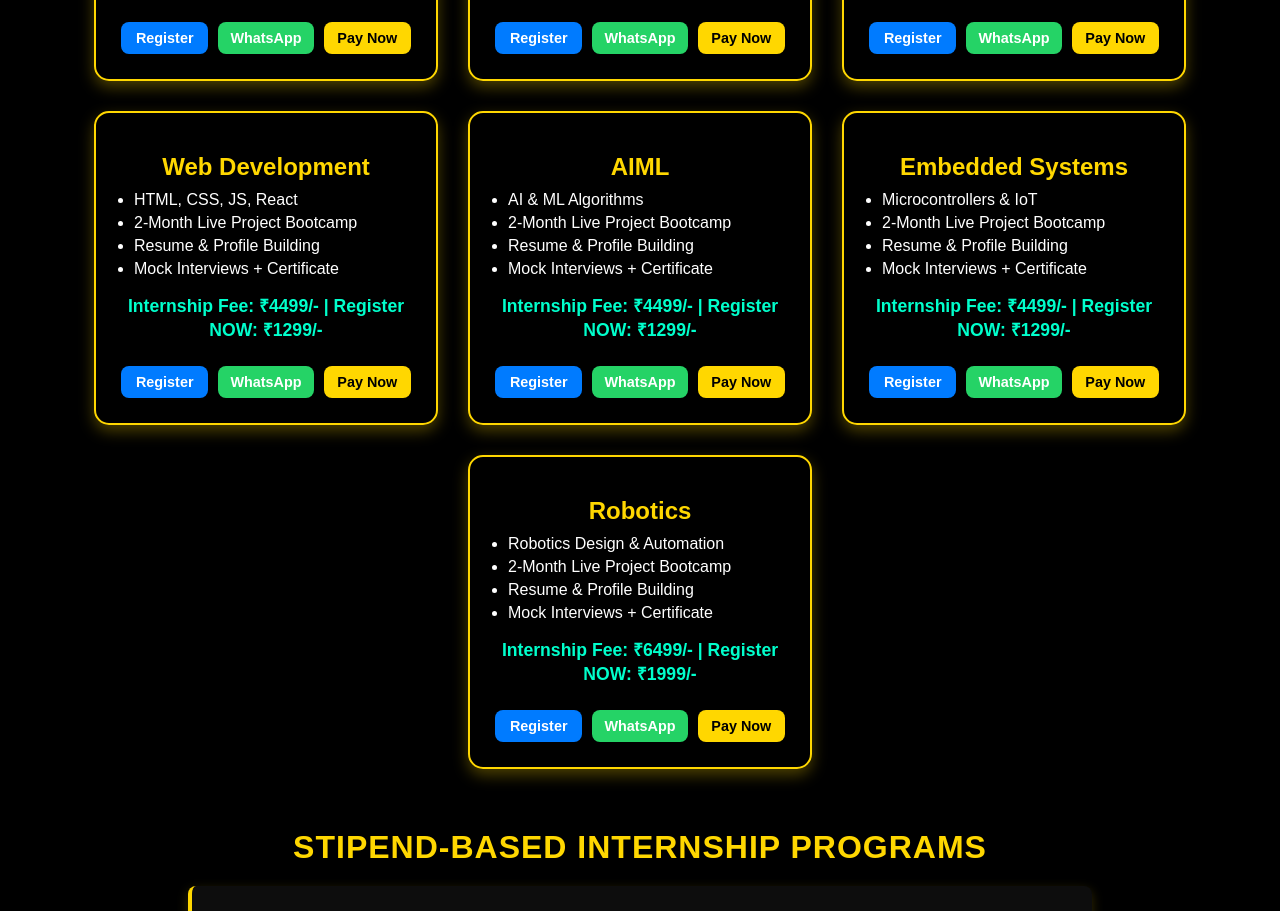
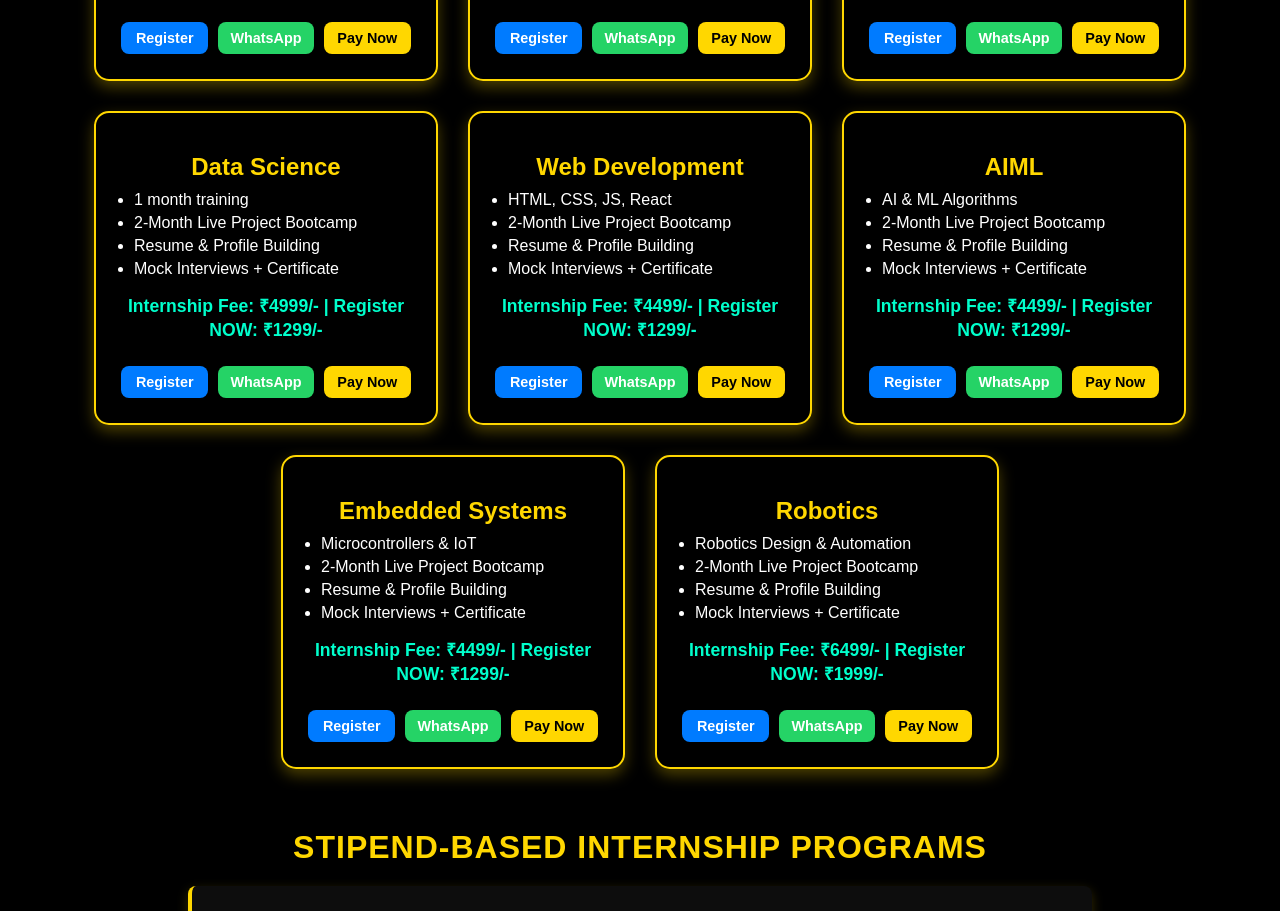
Before and after one commit to HITLHYD/intern, a plain HTML site: page index.html in a window 1280 px wide. Shown: the part 893-1804 px from the top of the page. Drawn offline with Linux system fonts and the light colour scheme.

Commit message:
Update index.html

```diff
--- a/index.html
+++ b/index.html
@@ -327,6 +327,23 @@
     </div>
 
     <div class="card">
+      <h2>Data Science</h2>
+      <ul>
+        <li>1 month training</li>
+        <li>2-Month Live Project Bootcamp</li>
+        <li>Resume & Profile Building</li>
+        <li>Mock Interviews + Certificate</li>
+      </ul>
+      <div class="price">Internship Fee: ₹4999/- | Register NOW: ₹1299/-</div>
+      <div class="buttons">
+        <a class="btn register-btn" href="https://forms.gle/TUpEko64zHshUP1r6" target="_blank">Register</a>
+        <a class="btn whatsapp-btn" href="https://wa.me/919553650061" target="_blank">WhatsApp</a>
+        <a class="btn pay-btn" href="upi://pay?pa=hitlpayment@ibl&pn=HITL+Private+Limited&cu=INR&am=1299" target="_blank">Pay Now</a>
+      </div>
+    </div>
+
+
+    <div class="card">
       <h2>Web Development</h2>
       <ul>
         <li>HTML, CSS, JS, React</li>
```
